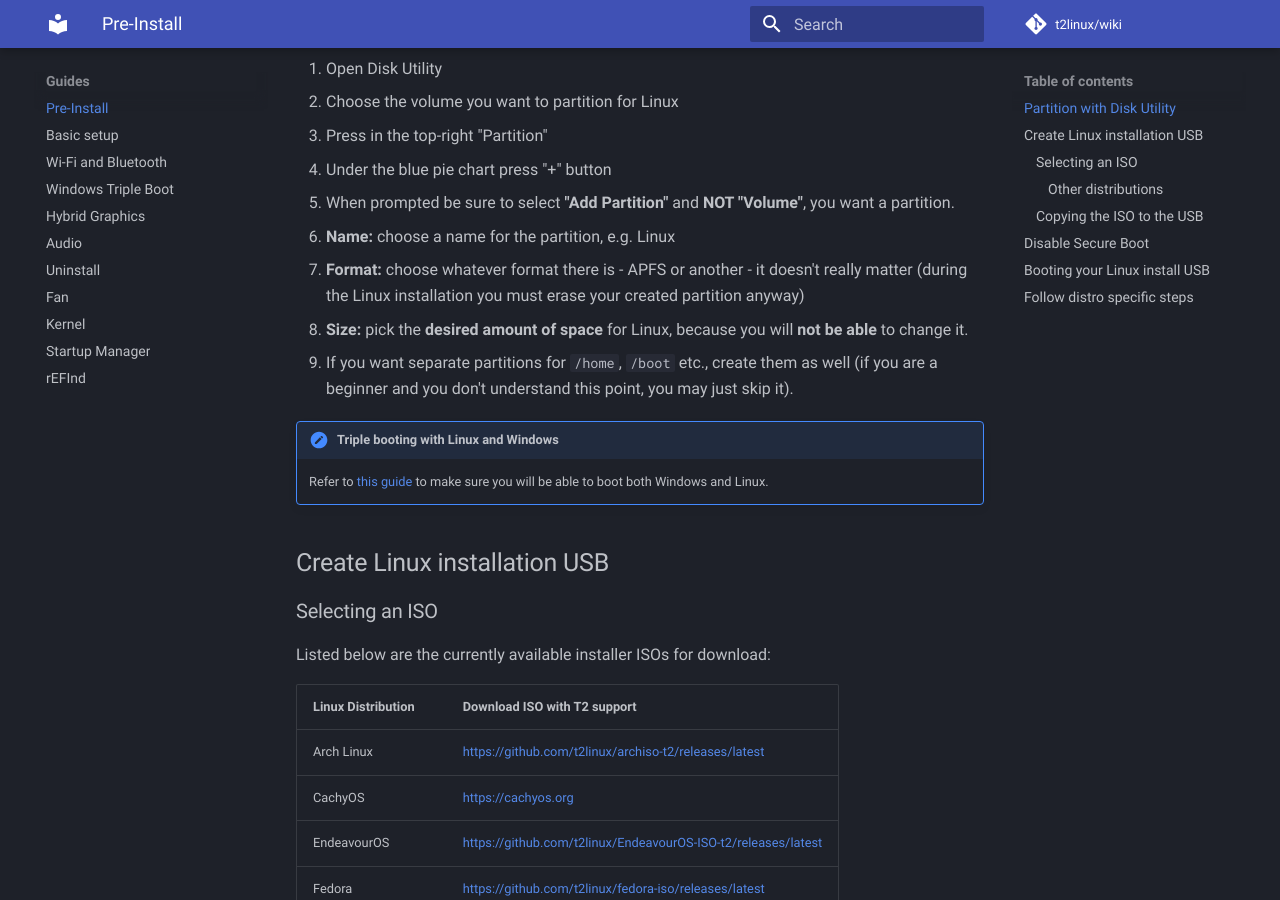
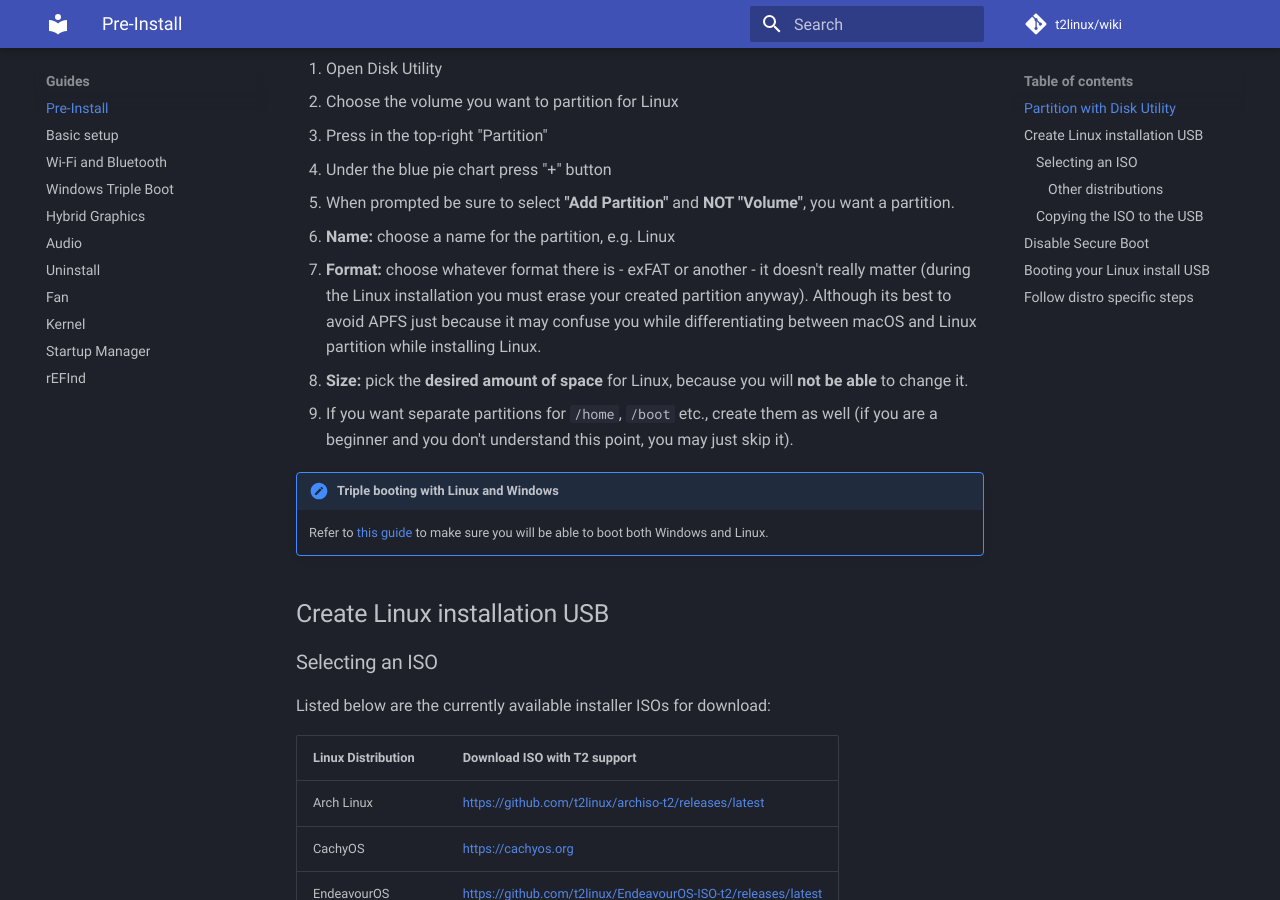
Before and after one commit to t2linux/wiki, an MkDocs documentation site: the page built from docs/guides/preinstall.md, in a window 1280 px wide and 900 px high, scrolled down 418 px. Built offline with MkDocs 1.6.1 and Material for MkDocs 9.7.7, drawn with Linux system fonts in a browser that asks for light colours; comment, search, counter and statistics services are not loaded.

Commit message:
Preinstall: Discourage using APFS while partitioning

```diff
--- a/docs/guides/preinstall.md
+++ b/docs/guides/preinstall.md
@@ -12,7 +12,7 @@ In macOS Disk Utility you need to create your Linux partition:
 4. Under the blue pie chart press "+" button
 5. When prompted be sure to select **"Add Partition"** and **NOT "Volume"**, you want a partition.
 6. **Name:** choose a name for the partition, e.g. Linux
-7. **Format:** choose whatever format there is - APFS or another - it doesn't really matter (during the Linux installation you must erase your created partition anyway)
+7. **Format:** choose whatever format there is - exFAT or another - it doesn't really matter (during the Linux installation you must erase your created partition anyway). Although its best to avoid APFS just because it may confuse you while differentiating between macOS and Linux partition while installing Linux.
 8. **Size:** pick the **desired amount of space** for Linux, because you will **not be able** to change it.
 9. If you want separate partitions for `/home`, `/boot` etc., create them as well (if you are a beginner and you don't understand this point, you may just skip it).
 
```
